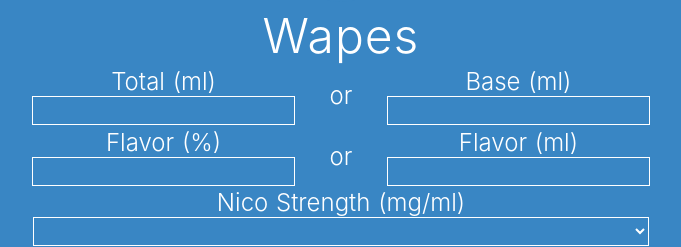
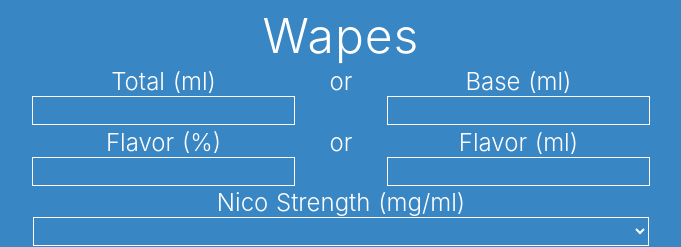
Before and after one commit to lcarbonn/wapes, a Nuxt app: page / in a window 1280 px wide. Shown: the part 292-539 px from the top of the page, without its empty margins (299-980 px from the left). Built offline with nearby package versions, Linux system fonts and the light colour scheme.

Commit message:
or on top

```diff
--- a/pages/index.vue
+++ b/pages/index.vue
@@ -12,7 +12,8 @@
                 <input id="total" type="number" v-model.number="totalVolume" v-on:keyup="calcTotal(true)">
               </div>
               <div class="row">
-                <span>or</span>
+                <p>or</p>
+                <p>&nbsp;</p>
               </div>
               <div class="row">
                 <label for="base"> Base (ml)</label>
@@ -27,7 +28,8 @@
                 <input id="flavorPercent" type="number" max="100" v-model.number="flavorPercent" v-on:keyup="calcFlavor(true)">
               </div>
               <div class="row">
-                <span>or</span>
+                <p>or</p>
+                <p>&nbsp;</p>
               </div>
               <div class="row">
                 <label for="flavorVolume">Flavor (ml)</label>
```
